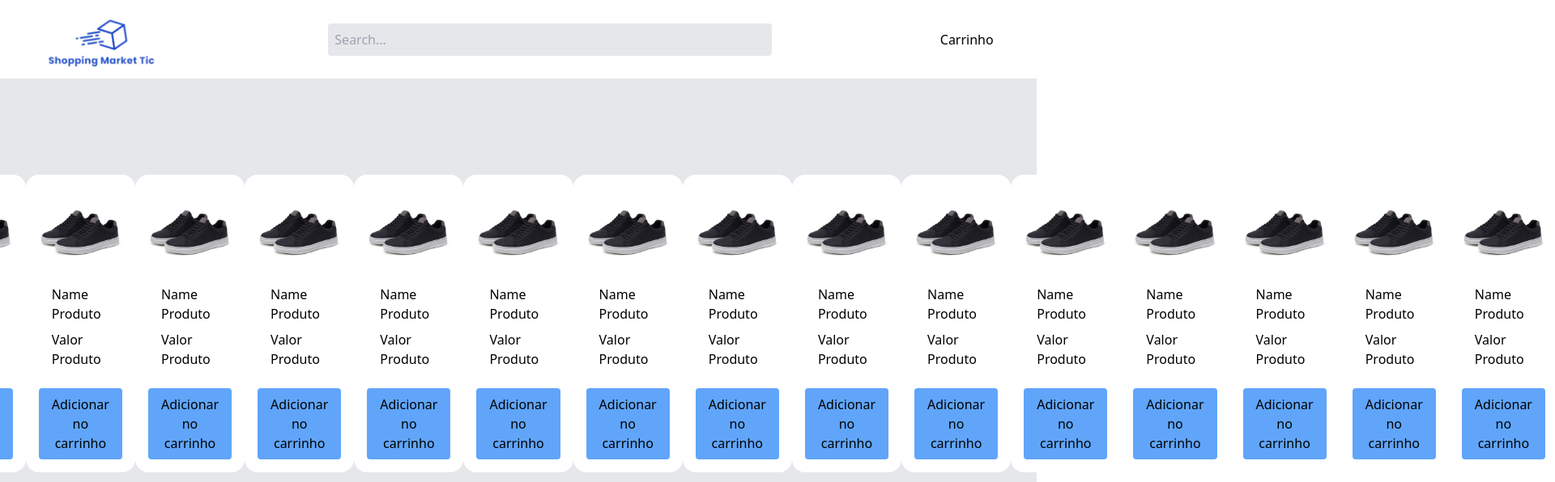
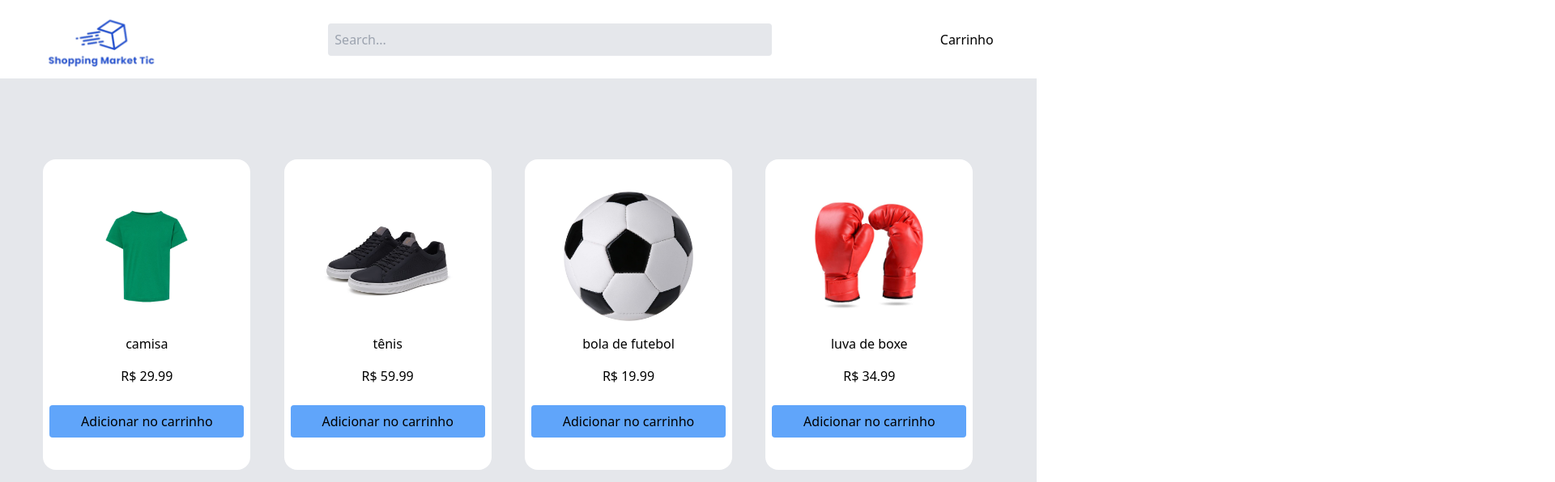
Before and after one commit to cesinhadev/shoppingMarketTic, a React (Vite) app in the folder shoppingMarketTic/: page / in a window 1280 px wide. Shown: the top 596 px of the page at 81% size, 1920 px wide, since content can reach past the window. Built offline with nearby package versions, Linux system fonts and the light colour scheme; data requests are answered from the project's data file.

Commit message:
Adicionando estilização nos card

```diff
--- a/shoppingMarketTic/src/app/components/Card.tsx
+++ b/shoppingMarketTic/src/app/components/Card.tsx
@@ -1,18 +1,20 @@
+import { Product } from "../interfaces/Product";
 import Button from "./Button";
 
-const Card = () => {
+const Card = ({ item }: Product) => {
 	return (
-		<div className="bg-white p-4 w-60 rounded-2xl">
-			<div>
-				<img src="./assets/produtos/tenis.jpg" alt="image Produto" />
+		<div className="flex h-96 flex-col justify-center bg-white p-2 w-64 rounded-2xl ">
+			<div className="flex justify-center">
+				<img src={`./assets/produtos/${item.image}.jpg`} alt={item.name}
+				 className="h-40 rounded-t-lg object-cover"/>
 			</div>
 
-			<div className="p-4">
+			<div className="flex flex-col gap-2 p-4">
 				<div className="flex justify-center items-center mb-2">
-					<h3>Name Produto</h3>
+					<span>{item.name}</span>
 				</div>
 				<div className="flex justify-center items-center mb-2">
-					<h3>Valor Produto</h3>
+					<h3>R$ {item.price}</h3>
 				</div>
 			</div>
 				<Button>Adicionar no carrinho</Button>
--- a/shoppingMarketTic/src/app/interfaces/Product.ts
+++ b/shoppingMarketTic/src/app/interfaces/Product.ts
@@ -7,3 +7,7 @@ export interface ProductProps {
   category: string,
   image: string
 }
+
+export interface Product {
+	item: ProductProps;
+}
--- a/shoppingMarketTic/src/app/view/Home.tsx
+++ b/shoppingMarketTic/src/app/view/Home.tsx
@@ -18,13 +18,17 @@ const Home = () => {
 		return await findAll()
 	})
 
-	return (<>
+	return (
+	<div className="mt-32 flex h-4/5 w-full flex-col items-center justify-center gap-16">
+		<div className="grid h-5/6 w-11/12 grid-cols-4 gap-4 overflow-x-auto">
 		{products?.map((product: ProductProps) => {
 			return (
-				<Card key={product.id}/>
+				<Card key={product.id} item={product}/>
 			)
 		})}
-		</>)
+		</div>
+	</div>
+	)
 }
 
 export default Home;
```
